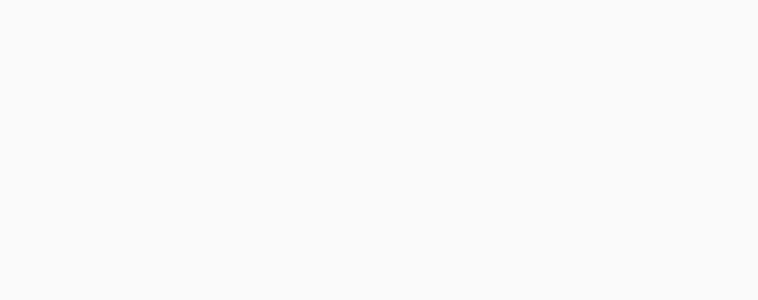
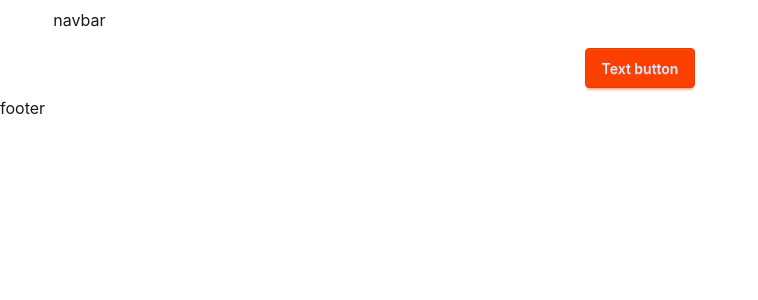
Before and after one commit to st-shourov12/hero-kidz, a Next.js app: page / in a window 1280 px wide. Shown: the top 300 px of the page, without its empty margins (0-758 px from the left). Built offline with nearby package versions, Linux system fonts and the light colour scheme.

Commit message:
adding mongodb

```diff
--- a/src/app/layout.js
+++ /dev/null
@@ -1,28 +0,0 @@
-import { Geist, Geist_Mono } from "next/font/google";
-import "./globals.css";
-
-const geistSans = Geist({
-  variable: "--font-geist-sans",
-  subsets: ["latin"],
-});
-
-const geistMono = Geist_Mono({
-  variable: "--font-geist-mono",
-  subsets: ["latin"],
-});
-
-export const metadata = {
-  title: "Hero-Kidz",
-  description: "Using  next app",
-};
-
-export default function RootLayout({ children }) {
-  return (
-    <html
-      lang="en"
-      className={`${geistSans.variable} ${geistMono.variable} h-full antialiased`}
-    >
-      <body className="min-h-full flex flex-col">{children}</body>
-    </html>
-  );
-}
--- /dev/null
+++ b/src/app/layout.jsx
@@ -0,0 +1,35 @@
+import { Geist, Geist_Mono, Poppins } from "next/font/google";
+import "./globals.css";
+import Navbar from "@/components/layouts/Navbar";
+import Footer from "@/components/layouts/Footer";
+
+const poppins = Poppins({
+  weight:["100","200","400","500","600","700","800"]
+})
+export const metadata = {
+  title: "Hero-Kidz",
+  description: "Using  next app",
+};
+
+export default function RootLayout({ children }) {
+  return (
+    <html
+      lang="en"
+
+    >
+      <body className={`${poppins.className}antialiased`}>
+
+        <header className="py-2 md:max-w-11/12 mx-auto">
+          <Navbar></Navbar>
+        </header>
+        <main className="py-2 md:max-w-11/12 mx-auto">
+
+          {children}
+        </main>
+        <footer>
+          <Footer></Footer>
+        </footer>
+      </body>
+    </html>
+  );
+}
--- a/src/app/page.js
+++ /dev/null
@@ -1,9 +0,0 @@
-import Image from "next/image";
-
-export default function Home() {
-  return (
-    <div className="flex flex-col flex-1 items-center justify-center bg-zinc-50 font-sans dark:bg-black">
-
-    </div>
-  );
-}
--- /dev/null
+++ b/src/app/page.jsx
@@ -0,0 +1,9 @@
+import Image from "next/image";
+
+export default function Home() {
+  return (
+    <div className="flex flex-col flex-1 items-center justify-center">
+      <button className="btn btn-primary">Text button</button>
+    </div>
+  );
+}
--- /dev/null
+++ b/src/components/layouts/Footer.jsx
@@ -0,0 +1,11 @@
+import React from 'react';
+
+const Footer = () => {
+    return (
+        <div>
+            footer
+        </div>
+    );
+};
+
+export default Footer;
--- /dev/null
+++ b/src/components/layouts/Navbar.jsx
@@ -0,0 +1,11 @@
+import React from 'react';
+
+const Navbar = () => {
+    return (
+        <div>
+            navbar
+        </div>
+    );
+};
+
+export default Navbar;
--- /dev/null
+++ b/src/lib/dbConnect.js
@@ -0,0 +1,18 @@
+const uri = process.env.MONGODB_URI;
+const dbname = process.env.DBNAME;
+const collections={
+    PRODUCTS: "products",
+}
+const { MongoClient, ServerApiVersion } = require('mongodb');
+// Create a MongoClient with a MongoClientOptions object to set the Stable API version
+const client = new MongoClient(uri, {
+  serverApi: {
+    version: ServerApiVersion.v1,
+    strict: true,
+    deprecationErrors: true,
+  }
+});
+
+export default dbConnect = (cname) => {
+    return client.db(dbname).collection(cname);
+}
```
